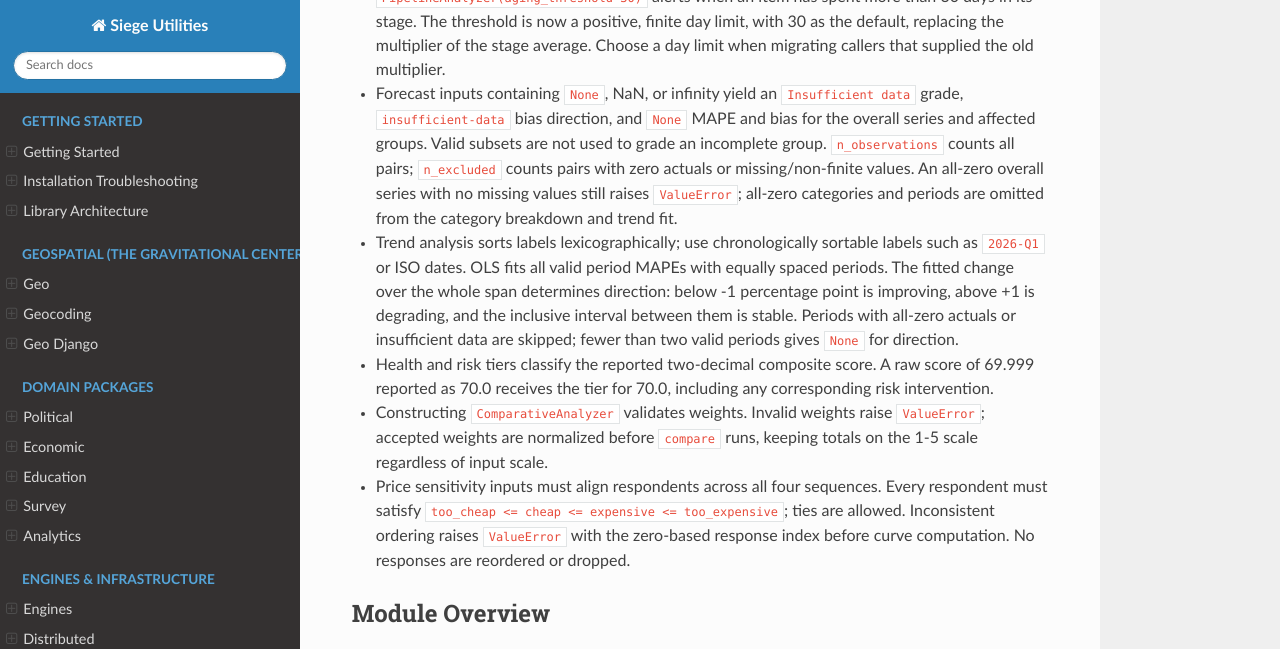
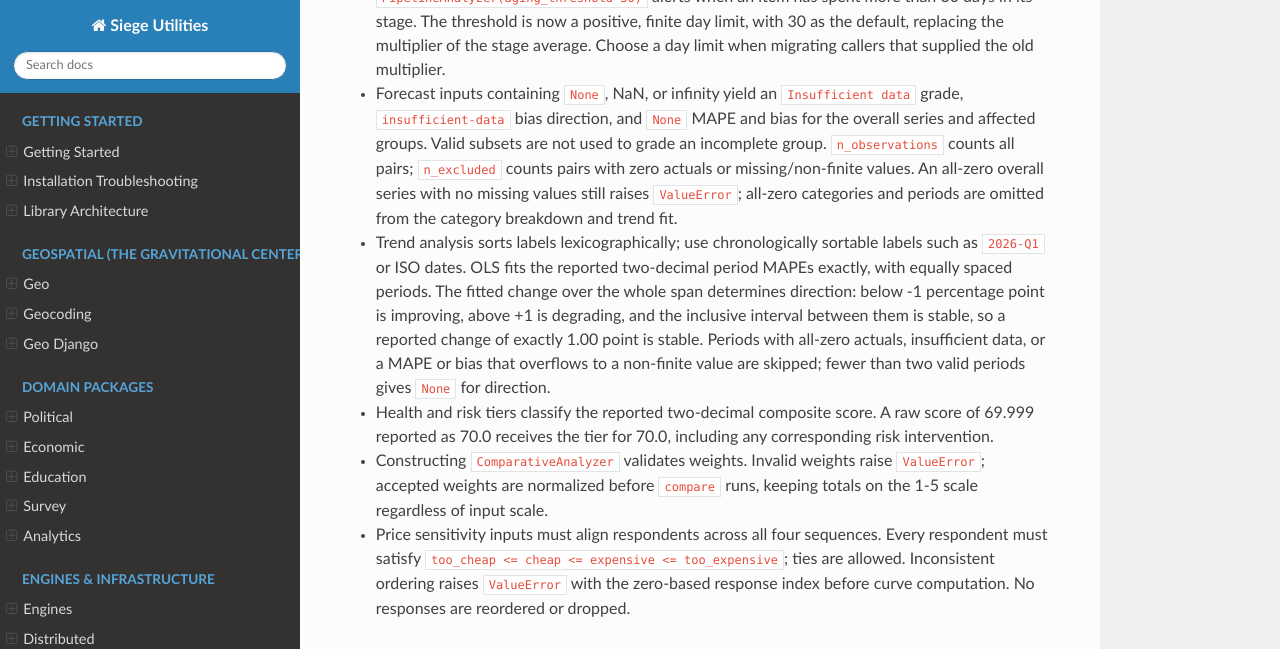
Before and after one commit to siege-analytics/siege_utilities, a Sphinx documentation site: the page built from docs/source/analytics.rst, in a window 1280 px wide and 900 px high, scrolled down 498 px, cut to the strip 0-649 px from the top of the window. Built offline with Sphinx 7.4.7 and the Read the Docs theme 3.1.0, drawn with Linux system fonts in a browser that asks for light colours; pages that are not in the unit, such as notebooks, are missing from menus.

Commit message:
docs: close analytics release review gaps

```diff
--- a/docs/source/analytics.rst
+++ b/docs/source/analytics.rst
@@ -29,12 +29,13 @@ The following contracts change the behavior shipped in 4.0.0:
   ``ValueError``; all-zero categories and periods are omitted from the
   category breakdown and trend fit.
 * Trend analysis sorts labels lexicographically; use chronologically sortable
-  labels such as ``2026-Q1`` or ISO dates. OLS fits all valid period MAPEs with
-  equally spaced periods. The fitted change over the whole span determines
-  direction: below -1 percentage point is improving, above +1 is degrading,
-  and the inclusive interval between them is stable. Periods with all-zero
-  actuals or insufficient data are skipped; fewer than two valid periods gives
-  ``None`` for direction.
+  labels such as ``2026-Q1`` or ISO dates. OLS fits the reported two-decimal
+  period MAPEs exactly, with equally spaced periods. The fitted change over the
+  whole span determines direction: below -1 percentage point is improving,
+  above +1 is degrading, and the inclusive interval between them is stable, so
+  a reported change of exactly 1.00 point is stable. Periods with all-zero
+  actuals, insufficient data, or a MAPE or bias that overflows to a non-finite
+  value are skipped; fewer than two valid periods gives ``None`` for direction.
 * Health and risk tiers classify the reported two-decimal composite score.
   A raw score of 69.999 reported as 70.0 receives the tier for 70.0, including
   any corresponding risk intervention.
```
Also changed, not shown: CHANGELOG.md (+8 -36 lines).
